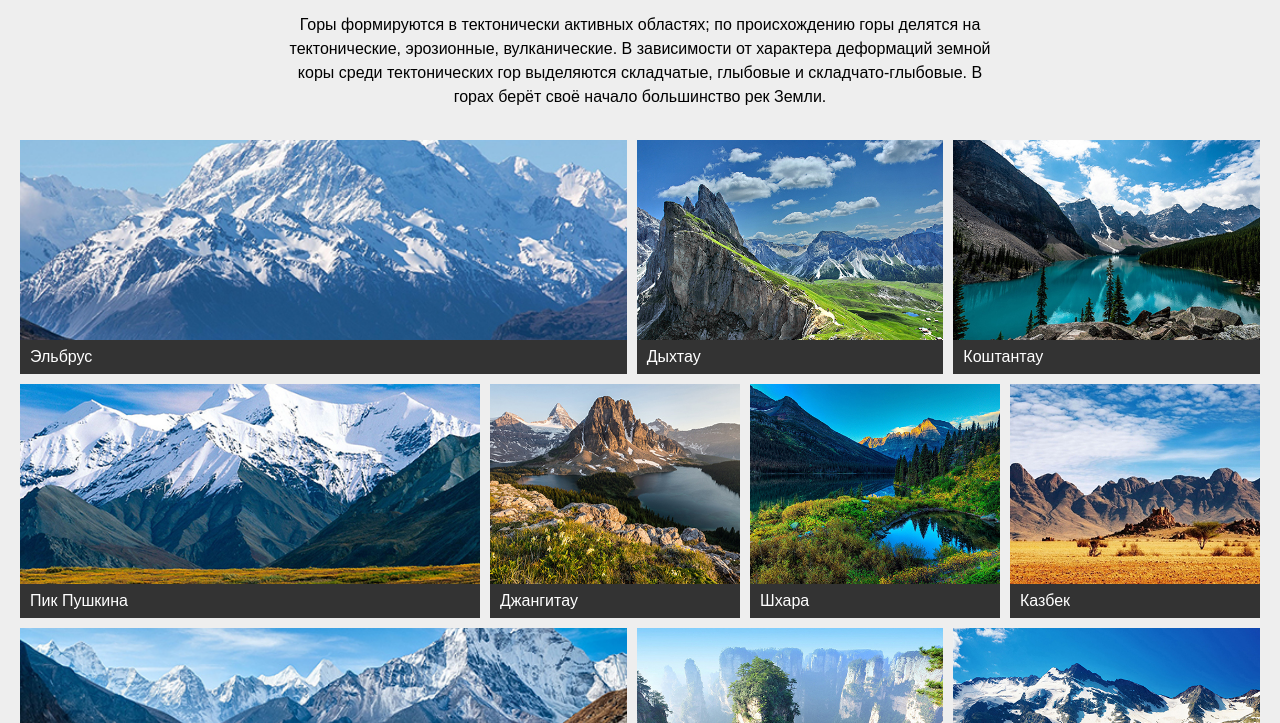
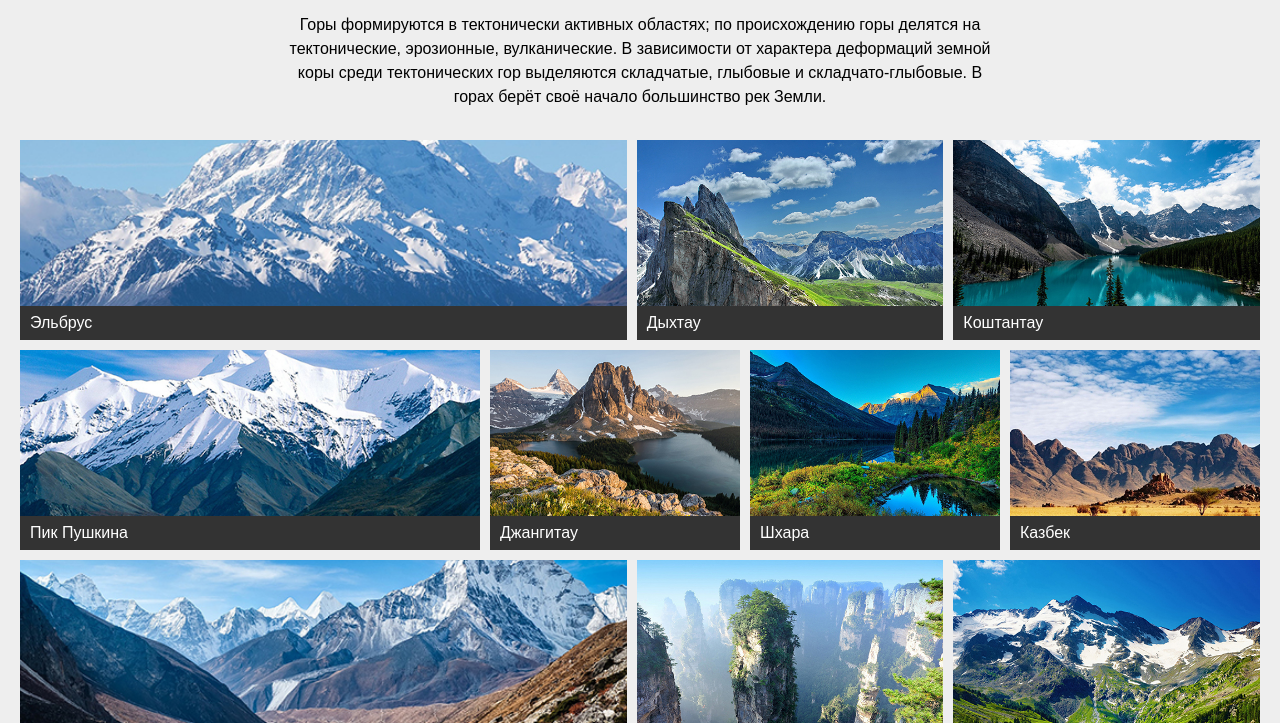
Before and after one commit to ianazol/shri-task-1, a website: page index.html in a window 1280 px wide. Shown: the part 74-797 px from the top of the page. Drawn offline with Linux system fonts and the light colour scheme.

Commit message:
исправление: названия в 2 строки нарушали сетку

```diff
--- a/package.json
+++ b/package.json
@@ -3,7 +3,7 @@
   "version": "1.0.0",
   "main": "index.js",
   "scripts": {
-    "test": "echo \"Error: no test specified\" && exit 1"
+    "start": "gulp"
   },
   "author": "Iana Zolnikova",
   "license": "ISC",
--- a/src/css/components/gallery.scss
+++ b/src/css/components/gallery.scss
@@ -5,6 +5,7 @@
 
   &__item {
     flex: 1 1 100%;
+    height: 200px;
     margin: 5px;
 
     text-decoration: none;
--- a/src/css/components/thumb.scss
+++ b/src/css/components/thumb.scss
@@ -1,4 +1,5 @@
 .thumb {
+  position: relative;
   display: block;
 
   &__image {
@@ -16,10 +17,13 @@
 
   &__image-wrap {
     display: block;
-    height: 200px;
+    height: 100%;
   }
 
   &__name {
+    position: absolute;
+    bottom: 0;
+
     display: block;
     width: 100%;
     padding: 5px 10px;
```
Also changed, not shown: build/css/main.css.
